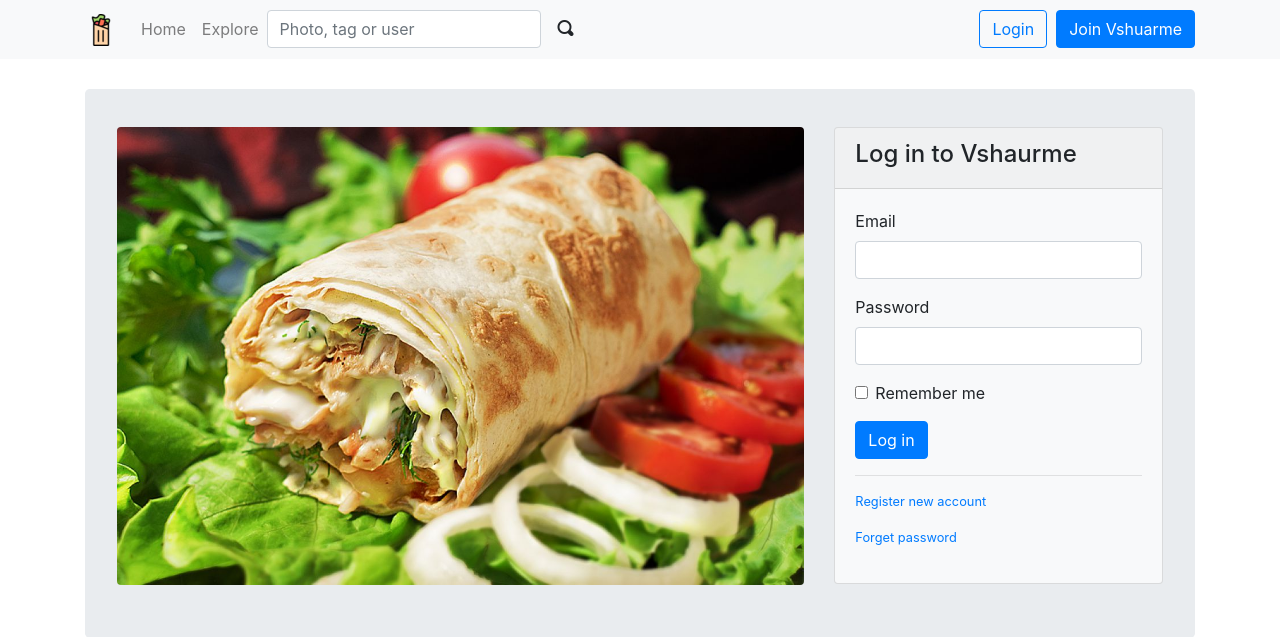
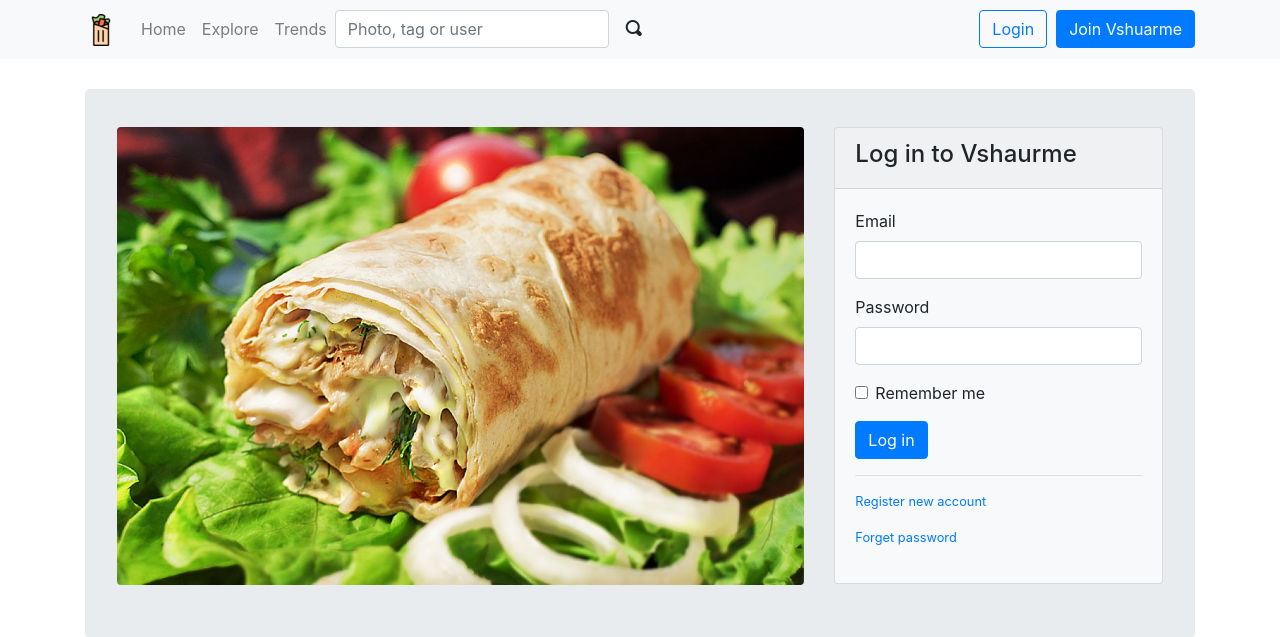
Before and after one commit to piterskikhsa/vshaurme_426, a Flask app: page /auth/login in a window 1280 px wide. Shown: the top 637 px of the page. Run offline with Flask 2, Linux system fonts and the light colour scheme; some libraries are stand-ins or nearby versions.

Commit message:
Adding link for Trends to base template

```diff
--- a/vshaurme/templates/base.html
+++ b/vshaurme/templates/base.html
@@ -32,6 +32,7 @@
                 <div class="navbar-nav mr-auto">
                     {{ render_nav_item('main.index', _('Home')) }}
                     {{ render_nav_item('main.explore', _('Explore')) }}
+                    {{ render_nav_item('main.trends', _('Trends')) }}
                     <form class="form-inline my-2 my-lg-0" action="{{ url_for('main.search') }}">
                         <input type="text" name="q" class="form-control mr-sm-1" placeholder="{{ _("Photo, tag or user") }}"
                                required>
```
